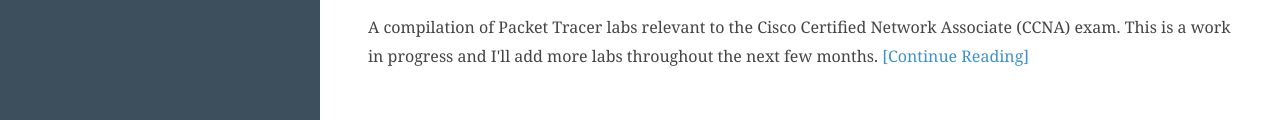
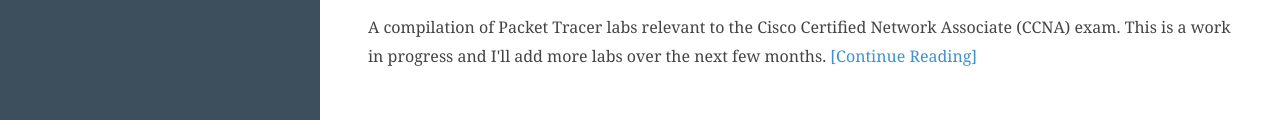
Before and after one commit to MAvaisAshraf/harryrobson.com, a plain HTML site: page index.html in a window 1280 px wide. Shown: the part 463-583 px from the top of the page. Drawn offline with Linux system fonts and the light colour scheme.

Commit message:
Update index.html

```diff
--- a/index.html
+++ b/index.html
@@ -77,7 +77,7 @@
 
                     <div class="post-description">
                         <p>
-                            A compilation of Packet Tracer labs relevant to the Cisco Certified Network Associate (CCNA) exam. This is a work in progress and I'll add more labs throughout the next few months.
+                            A compilation of Packet Tracer labs relevant to the Cisco Certified Network Associate (CCNA) exam. This is a work in progress and I'll add more labs over the next few months.
                             <a href="#">[Continue Reading]</a>
                         </p>
                     </div>
```
